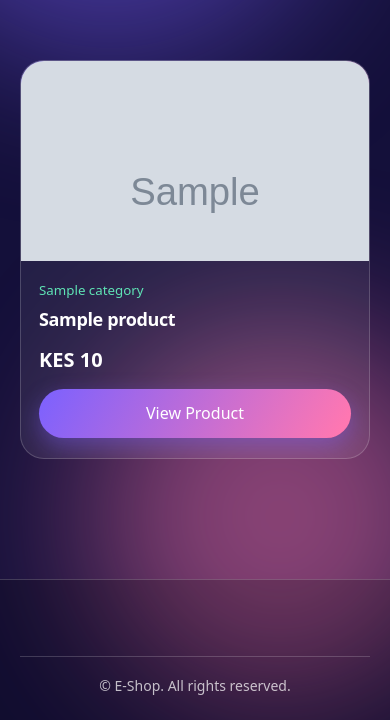
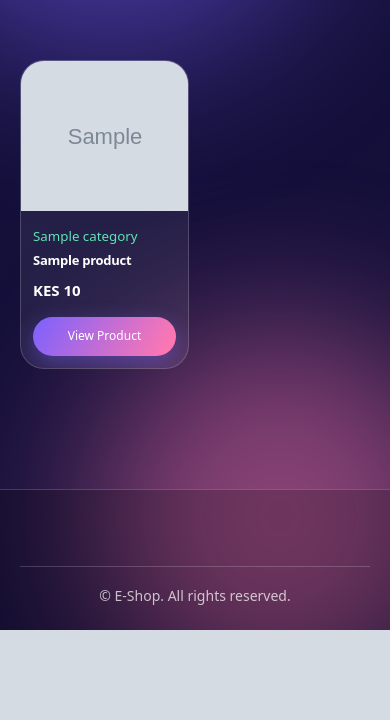
Before and after one commit to Trapcoder003/OnlineStore, a Django app: page /wishlist/ in a window 390 px wide. Shown: the part 258-978 px from the top of the page. After the commit the page ends 888 px from the top, so only its background shows below. Run offline with Django 5.2, Linux system fonts and the light colour scheme; a user stored in the database is signed in; tables that the repository leaves empty hold one stand-in row (values such as "Sample post"); grey boxes marked "Sample" are stand-in pictures.

Commit message:
styling update

```diff
--- a/shopApp/static/styles/category.css
+++ b/shopApp/static/styles/category.css
@@ -272,3 +272,51 @@ footer { margin-top: 60px; padding: 46px 0 24px; border-top: 1px solid var(--lin
 .fgrid p { color: var(--soft); font-size: 14px; margin: 10px 0 0; max-width: 30ch; }
 .copy { margin-top: 30px; padding-top: 18px; border-top: 1px solid var(--line); text-align: center; color: var(--soft); font-size: 14px; }
 @media(max-width:760px) { .fgrid { grid-template-columns: 1fr 1fr; } }
+/* ============================================================
+   MOBILE: FORCE 2 COLUMNS FOR PRODUCT GRIDS
+   ============================================================ */
+@media (max-width: 768px) {
+  .grid {
+    grid-template-columns: 1fr 1fr !important;
+    gap: 12px !important;
+  }
+
+  .card .thumb {
+    height: 150px !important; /* Prevents tall images from stretching the card */
+  }
+
+  .card .info {
+    padding: 12px !important;
+    gap: 6px !important;
+  }
+
+  .card .info h3 {
+    font-size: 13px !important;
+    line-height: 1.25 !important;
+    /* Limit to 2 lines so long names don't break the layout */
+    display: -webkit-box;
+    -webkit-line-clamp: 2;
+    -webkit-box-orient: vertical;
+    overflow: hidden;
+  }
+
+  .card .price strong {
+    font-size: 15px !important;
+  }
+
+  .card .price s {
+    font-size: 11px !important;
+  }
+
+  /* Stack the buttons vertically so they fit in the narrow card */
+  .card .actions {
+    flex-direction: column !important;
+    gap: 6px !important;
+  }
+
+  .card .actions .btn {
+    width: 100% !important;
+    padding: 10px 8px !important;
+    font-size: 12px !important;
+  }
+}
```
Also changed, not shown: shopApp/static/styles/product.css (+32 -0 lines), shopApp/static/styles/search.css (+46 -0 lines).
